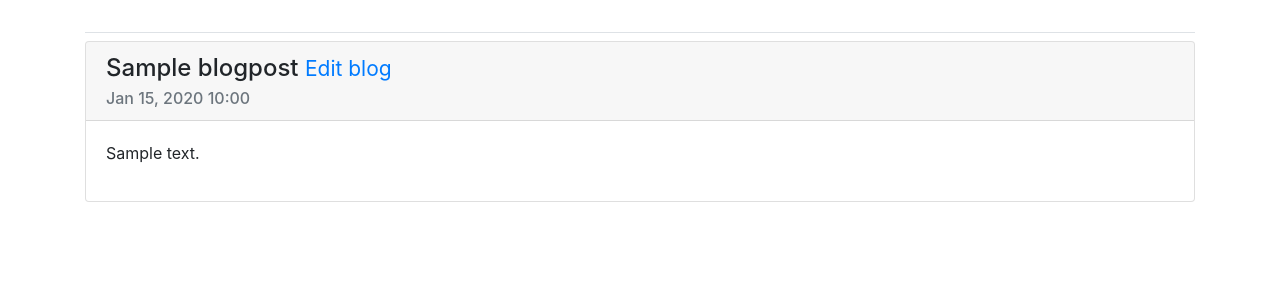
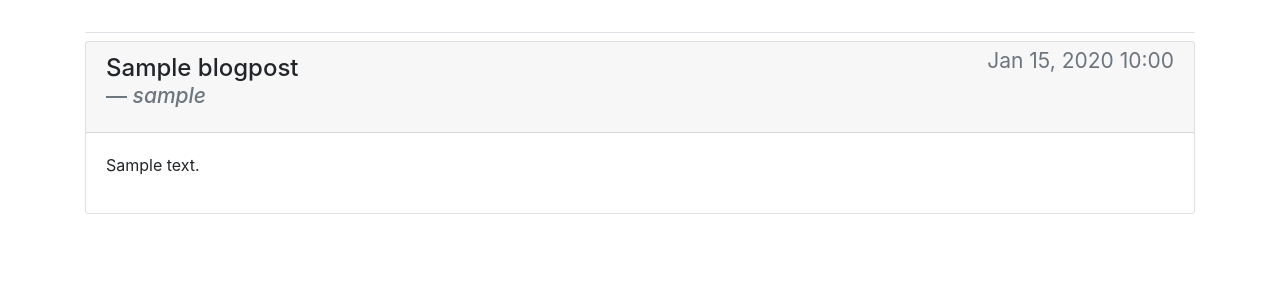
Before and after one commit to AdityaKomawar/blog, a Django app: page /blog/1/ in a window 1280 px wide. Shown: the part 58-358 px from the top of the page. Run offline with Django 3.2, Linux system fonts and the light colour scheme; tables that the repository leaves empty hold one stand-in row (values such as "Sample post"); some libraries are stand-ins or nearby versions.

Commit message:
Added blog.owner in blog page and edit page option will only be visible for blog owner

```diff
--- a/blogs/templates/blogs/blog.html
+++ b/blogs/templates/blogs/blog.html
@@ -13,9 +13,12 @@
         <div class="card-header">
             <h4 class="card-title">
                 {{ blog.title }}
+                {% if blog.owner|stringformat:"s" == user.username %}
                 <small><a href="{% url 'blogs:edit_blog' blog.id %}">Edit blog</a></small>
+                {% endif %}
+                <small class="card-subtitle text-muted float-right">{{ blog.date_added|date:'M d, Y H:i' }}</small>
+                <footer class="blockquote-footer"><cite title="Source Title">{{ blog.owner }}</cite></footer>
             </h4>
-            <h6 class="card-subtitle text-muted">{{ blog.date_added|date:'M d, Y H:i' }}</h6>
         </div>
         <div class="card-body">
             {{ blog.text|linebreaks }}
```
